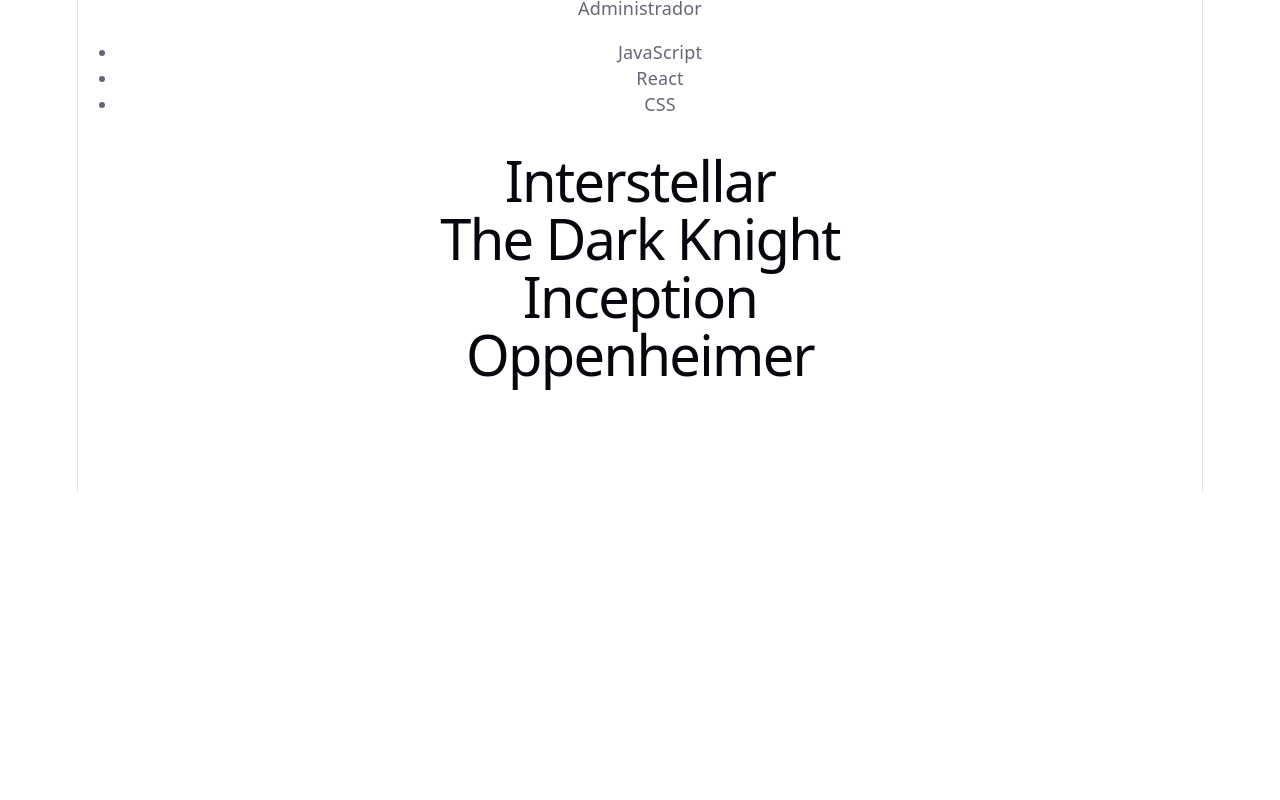
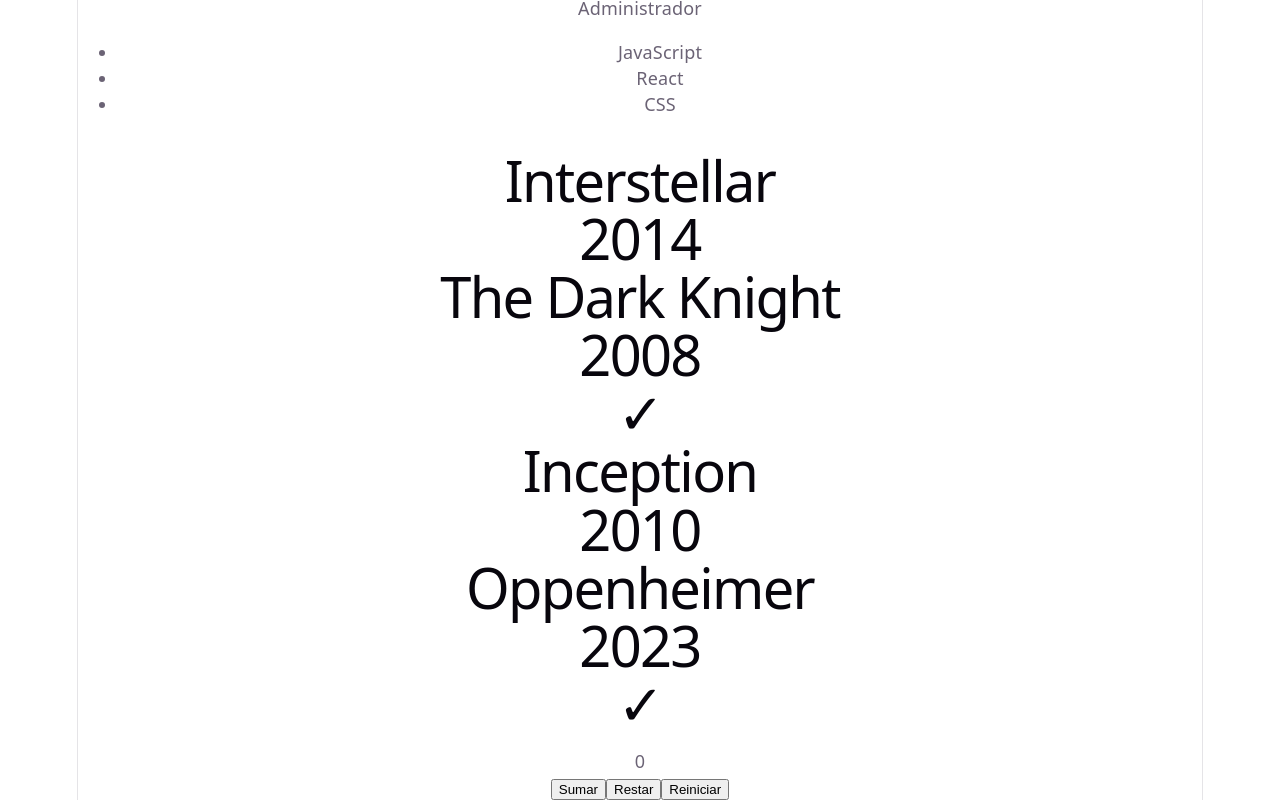
Before and after one commit to mauriciomacochapi-oss/react, a React (Vite) app in the folder clases-react/: page / in a window 1280 px wide. Shown: the part 308-1108 px from the top of the page. Before the commit the page ends 800 px from the top, so only its background shows below. Built offline with nearby package versions, Linux system fonts and the light colour scheme.

Commit message:
Trabajo 3 y 4 terminados

```diff
--- a/clases-react/src/App.jsx
+++ b/clases-react/src/App.jsx
@@ -5,7 +5,7 @@
 import Persona from "./componentes/Persona";
 import Perfil from "./componentes/Perfil";
 import TargetaPelicula from "./componentes/TargetaPelicula";
-
+import Contador from "./componentes/Contador";
 //### Ejercicio 2.5 — Lista desde array
 //Tenés este array de películas:
 
@@ -25,8 +25,13 @@
       </div>
       <div>
         {peliculas.map((pelicula) => (
-          <TargetaPelicula titulo={pelicula.titulo} año={""} vista={""} />
+          <TargetaPelicula titulo={pelicula.titulo} año={pelicula.año} vista={pelicula.vista} />
         ))}
+      </div>
+      <div>
+        <Contador ></Contador>
+
+
       </div>
     </>
   );
--- /dev/null
+++ b/clases-react/src/componentes/Contador.jsx
@@ -0,0 +1,14 @@
+import { useState } from "react";
+
+export default function Contador() {
+  const [count, setCount] = useState(0);
+
+  return (
+    <div>
+      <p>{count}</p>
+      <button onClick={() => setCount(count + 1)}>Sumar</button>
+      <button onClick={() => setCount(count - 1)}>Restar</button>
+      <button onClick={() => setCount(0)}>Reiniciar</button>
+    </div>
+  );
+}
--- a/clases-react/src/componentes/TargetaPelicula.jsx
+++ b/clases-react/src/componentes/TargetaPelicula.jsx
@@ -11,7 +11,7 @@
             {año}
         </h1></>
         <h1>
-            {vista}
+            {vista === true ? "✓" : "" }
         </h1>
 
         </>
```
Also changed, not shown: clases-react/src/componentes/Persona.jsx (indentation only).
